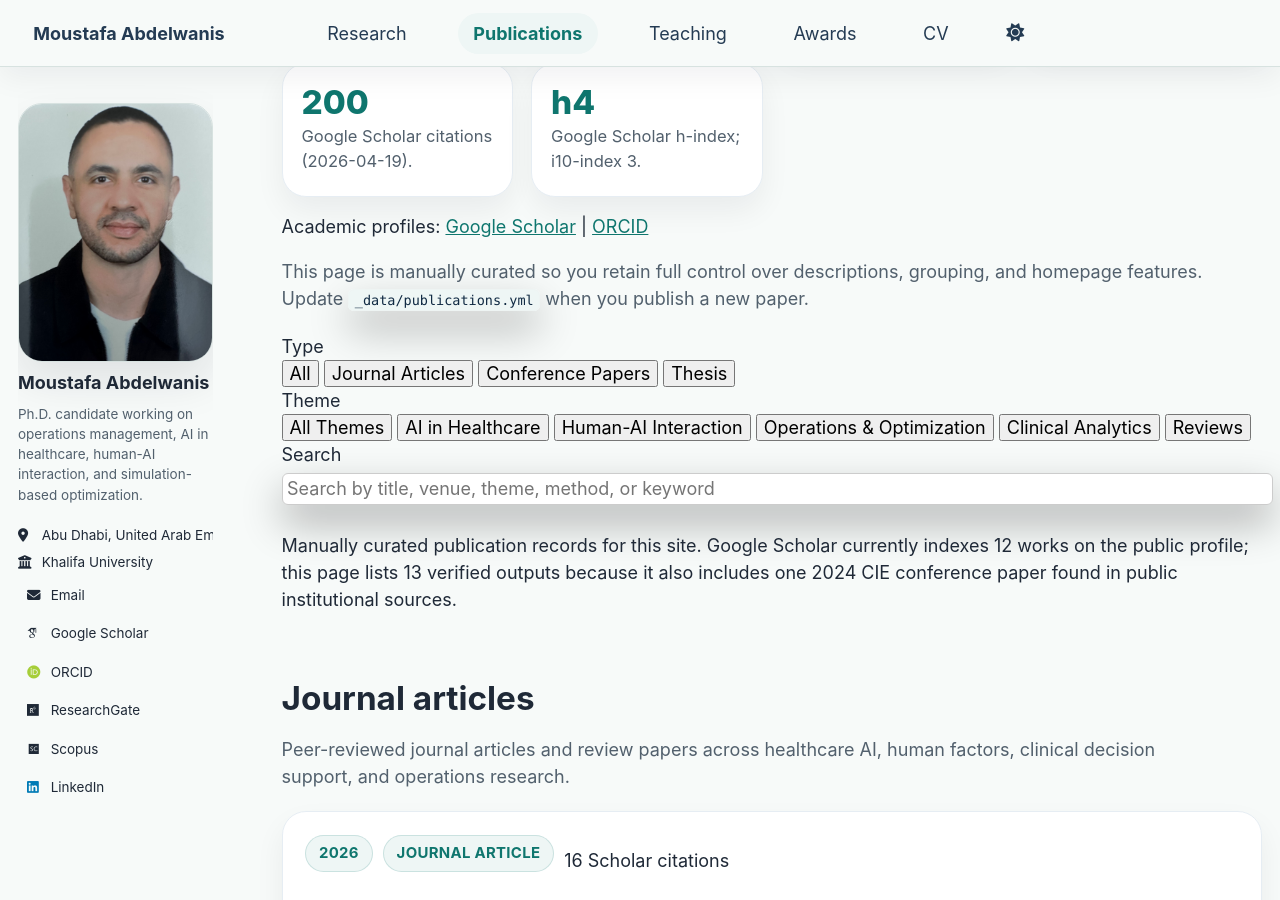
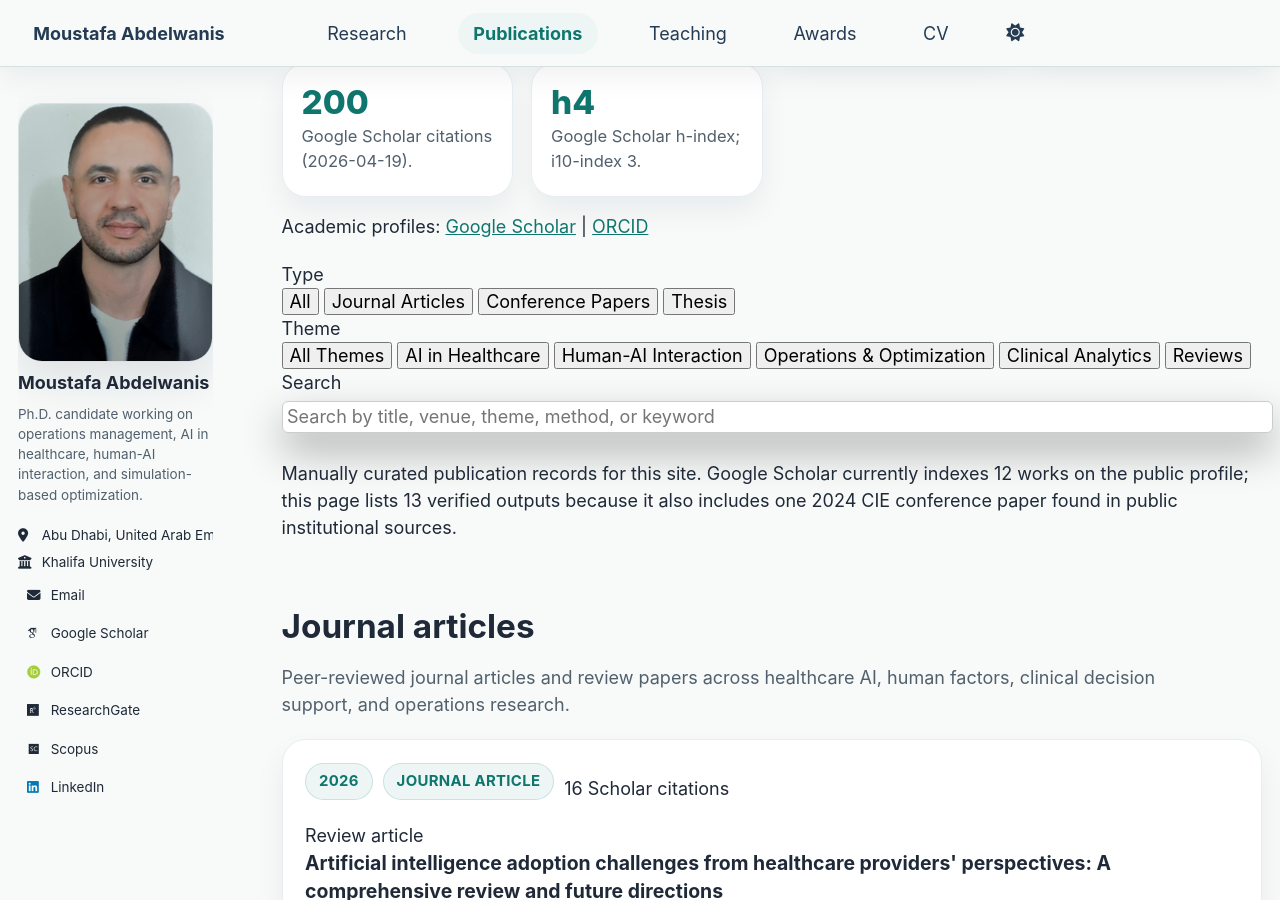
Before and after one commit to abdelwanismoustafa/abdelwanismoustafa.github.io, a Jekyll site: the page built from _pages/publications.md, in a window 1280 px wide and 900 px high, scrolled down 651 px. Built offline with Jekyll 4.4.1, drawn with Linux system fonts in a browser that asks for light colours; some web fonts are replaced; a script bundle is joined from its source files by our own code; library files that are not in the unit come from our copies.

Commit message:
Update publications.md

```diff
--- a/_pages/publications.md
+++ b/_pages/publications.md
@@ -72,7 +72,7 @@ author_profile: true
     <a href="{{ pub_data.profiles.orcid_url }}">{{ pub_data.profiles.orcid_label }}</a>
   </div>
 
-  <p class="section-intro section-intro--wide">This page is manually curated so you retain full control over descriptions, grouping, and homepage features. Update <code>_data/publications.yml</code> when you publish a new paper.</p>
+  <p class="section-intro section-intro--wide"></p>
 
   <div class="pub-toolbar" role="group" aria-label="Publication filters">
     <div class="pub-filter-group">
```
